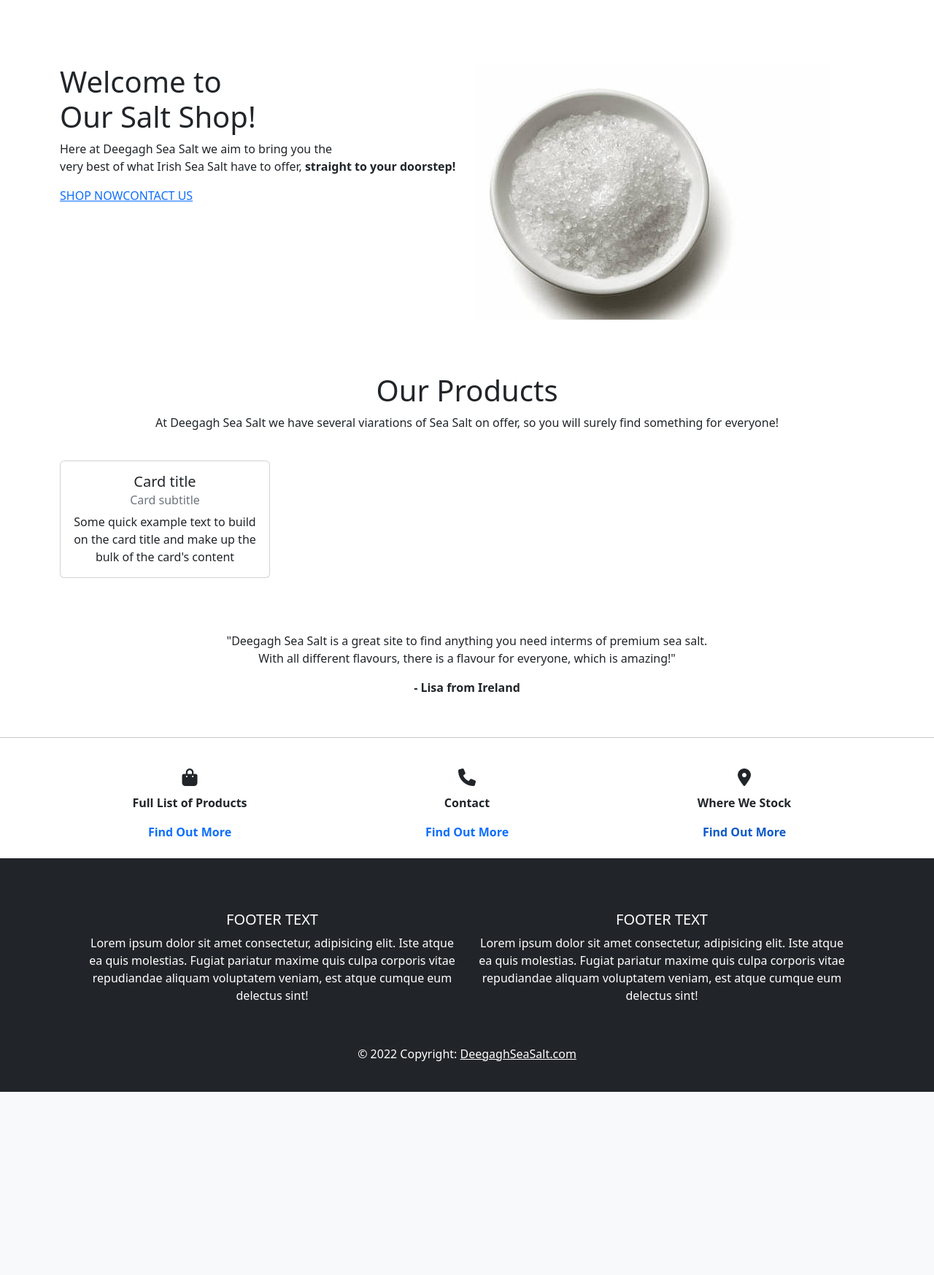
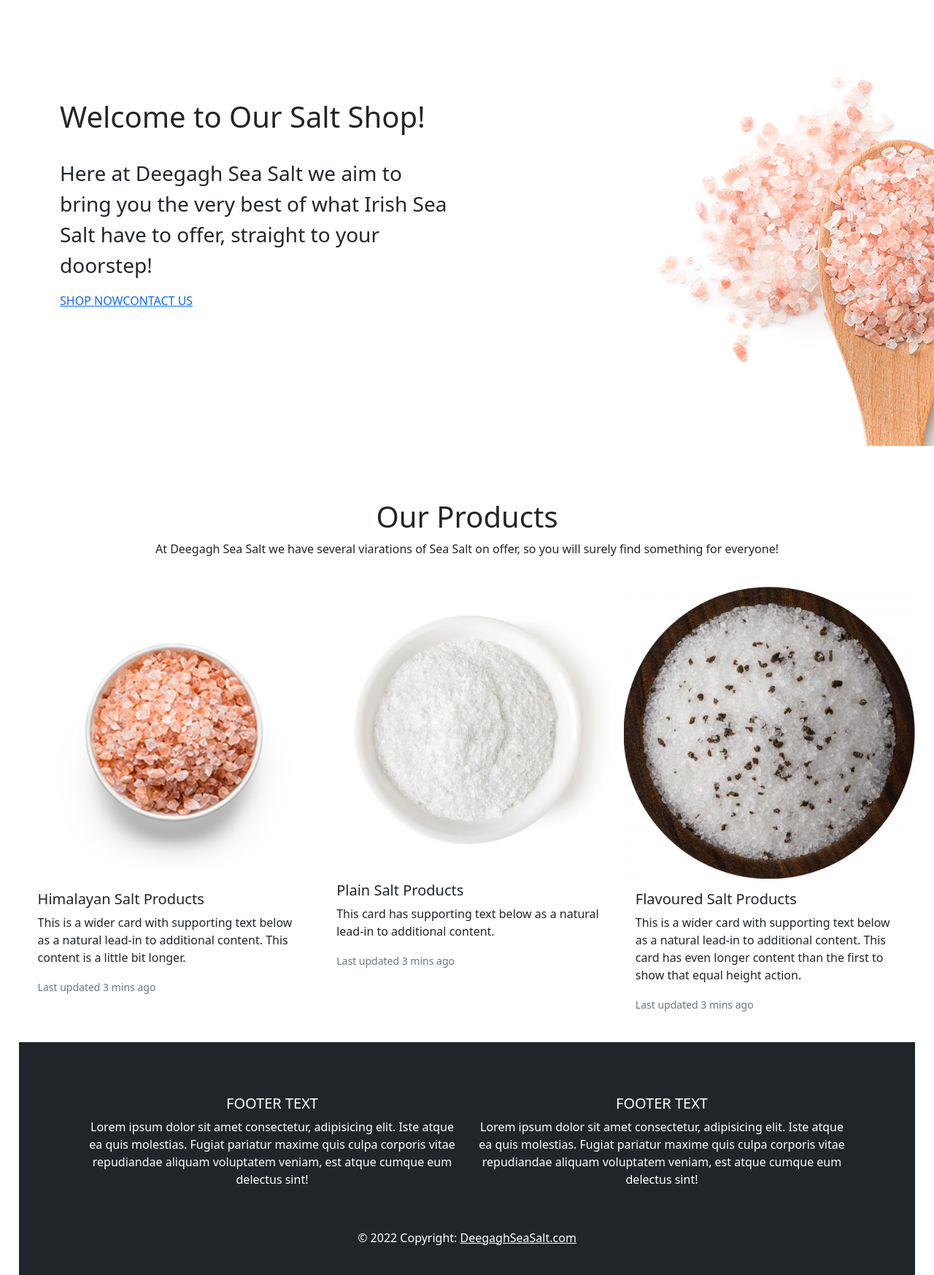
Before and after one commit to MeganNyhan/CI_PP5_SALT, a Django app: page / in a window 1280 px wide. Shown: the part 68-1815 px from the top of the page at 73% size. Before the commit the page ends 1564 px from the top, so only its background shows below. Run offline with Django 3.2, Linux system fonts and the light colour scheme; some libraries are stand-ins or nearby versions.

Commit message:
Add cards for products and images, etc. to card body

```diff
--- a/home/templates/home/index.html
+++ b/home/templates/home/index.html
@@ -17,13 +17,15 @@
                 <div class="col-md-6">
                   <div class="slider_item-detail">
                     <div>
-                      <h1>
-                        Welcome to <br />
-                        Our Salt Shop!
+                      <br/>
+                      <br/>
+                      <h1 class="fs-1">
+                        Welcome to Our Salt Shop!
                       </h1>
-                      <p>
-                        Here at Deegagh Sea Salt we aim to bring you the <br/> very best of what Irish Sea Salt have to offer,
-                        <strong>straight to your doorstep!</strong>
+                      <br/>
+                      <p class="fs-3 fw-light">
+                        Here at Deegagh Sea Salt we aim to bring you the very best of what Irish Sea Salt have to offer,
+                        straight to your doorstep!
                       </p>
                       <div class="d-flex">
                         <a href="" class="text-uppercase custom_orange-btn mr-3">
@@ -48,150 +50,42 @@
           </div>
         </div>
       </div>
-      <div class="carousel-item">
-        <div class="slider_item-box">
-          <div class="slider_item-container">
-            <div class="container">
-              <div class="row">
-                <div class="col-md-6">
-                  <div class="slider_item-detail">
-                    <div>
-                      <h1>
-                        Welcome to <br />
-                        Our Salt Shop!
-                      </h1>
-                      <p>
-                        There are many variations of passages of Lorem
-                        Ipsum available, but the majority have suffered
-                        alteration in some form, by injected humour, or
-                        randomised words which don't look even slightly
-                        believable.
-                      </p>
-                      <div class="d-flex">
-                        <a href="" class="text-uppercase custom_orange-btn mr-3">
-                          Shop Now
-                        </a>
-                        <a href="" class="text-uppercase custom_dark-btn">
-                          Contact Us
-                        </a>
-                      </div>
-                    </div>
-                  </div>
-                </div>
-                <div class="col-md-6">
-                  <div class="slider_img-box">
-                    <div>
-                      <img src="images/slide-img.png" alt="" class="" />
-                    </div>
-                  </div>
-                </div>
-              </div>
-            </div>
-          </div>
-        </div>
-      </div>
-      <div class="carousel-item">
-        <div class="slider_item-box">
-          <div class="slider_item-container">
-            <div class="container">
-              <div class="row">
-                <div class="col-md-6">
-                  <div class="slider_item-detail">
-                    <div class="text">
-                      <h1>
-                        Welcome to <br />
-                        Our Salt Shop!
-                      </h1>
-                      <p>
-                        There are many variations of passages of Lorem
-                        Ipsum available, but the majority have suffered
-                        alteration in some form, by injected humour, or
-                        randomised words which don't look even slightly
-                        believable.
-                      </p>
-                      <div class="d-flex">
-                        <a href="" class="text-uppercase custom_orange-btn mr-3">
-                          Shop Now
-                        </a>
-                        <a href="" class="text-uppercase custom_dark-btn">
-                          Contact Us
-                        </a>
-                      </div>
-                    </div>
-                  </div>
-                </div>
-                <div class="col-md-6">
-                  <div class="slider_img-box">
-                    <div>
-                      <img src="images/slide-img.png" alt="" class="" />
-                    </div>
-                  </div>
-                </div>
-              </div>
-            </div>
-          </div>
-        </div>
-      </div>
-    </div>
-    <div class="custom_carousel-control">
-      <a class="carousel-control-prev" href="#carouselExampleControls" role="button" data-slide="prev">
-        <span class="sr-only">Previous</span>
-      </a>
-      <a class="carousel-control-next" href="#carouselExampleControls" role="button" data-slide="next">
-        <span class="sr-only">Next</span>
-      </a>
     </div>
   </div>
 </section>
 </div>
 <br>
 <br>
-<!-- end slider section -->
 <!-- End of Header Image -->
 <!-- Products Section -->
   <div class="products">
     <h1 class="text-center fw-normal"> Our Products</h1>
     <p class="text-center fw-light"> At Deegagh Sea Salt we have several viarations of Sea Salt on offer, so you will surely find something for everyone!</p>
     <br/>
-    <div class="container">
-        <div class="card" style="width: 18rem;">
-          <div class="card-body">
-            <h5 class="card-title text-center">Card title</h5>
-            <h6 class="card-subtitle mb-2 text-muted  text-center">Card subtitle</h6>
-            <p class="card-text  text-center">Some quick example text to build on the card title and make up the bulk of the card's content</p>
-          </div>
-        </div>
-      </div>
+<!-- Product Card -->
+<div class="card-group">
+  <div class="card border-0">
+    <img class="card-img-top" src="{% static '/img/him-salt.jpeg' %}" alt="Card image cap">
+    <div class="card-body">
+      <h5 class="card-title">Himalayan Salt Products</h5>
+      <p class="card-text">This is a wider card with supporting text below as a natural lead-in to additional content. This content is a little bit longer.</p>
+      <p class="card-text"><small class="text-muted">Last updated 3 mins ago</small></p>
+    </div>
   </div>
-  <br/>
-<!-- End of Products -->
-<!-- Testimonials -->
-<div class="testimonial">
-  <img>
-  <p class="text-center fw-light">"Deegagh Sea Salt is a great site to find anything you need interms of premium sea salt.<br/> With all different flavours, there is a flavour for everyone, which is amazing!"</p>
-  <p class="text-center fw-semibold">- Lisa from Ireland</p>
-</div>
-<br/>
-<hr>
-<br/>
-<!-- End of Testimonials -->
-<!-- Services, and other Information -->
-<div class="container text-center">
-  <div class="row">
-    <div class="col-sm fw-semibold">
-      <h4><i class="fa-solid fa-bag-shopping"></i></h4>
-      <p class="fw-semibold">Full List of Products</p>
-      <a href="#" class="stretched-link" style="text-decoration: none">Find Out More</a>
+  <div class="card border-0">
+    <img class="card-img-top" src="{% static '/img/plain-salt.jpeg' %}" alt="Card image cap">
+    <div class="card-body">
+      <h5 class="card-title">Plain Salt Products</h5>
+      <p class="card-text">This card has supporting text below as a natural lead-in to additional content.</p>
+      <p class="card-text"><small class="text-muted">Last updated 3 mins ago</small></p>
     </div>
-    <div class="col-sm fw-semibold">
-      <h4><i class="fa-solid fa-phone"></i></h4>
-      <p class="fw-semibold">Contact</p>
-      <a href="#" class="stretched-link" style="text-decoration: none">Find Out More</a>
-    </div>
-    <div class="col-sm fw-semibold">
-      <h4><i class="fa-solid fa-location-dot"></i></h4>
-      <p class="fw-semibold">Where We Stock</p>
-      <a href="#" class="stretched-link" style="text-decoration: none">Find Out More</a>
+  </div>
+  <div class="card border-0">
+    <img class="card-img-top" src="{% static '/img/flav-salt.jpeg' %}" alt="Card image cap">
+    <div class="card-body">
+      <h5 class="card-title">Flavoured Salt Products</h5>
+      <p class="card-text">This is a wider card with supporting text below as a natural lead-in to additional content. This card has even longer content than the first to show that equal height action.</p>
+      <p class="card-text"><small class="text-muted">Last updated 3 mins ago</small></p>
     </div>
   </div>
 </div>
--- a/static/style.css
+++ b/static/style.css
@@ -12,3 +12,8 @@ body{
 .products{
     padding:2%;
 }
+
+/* Card */
+.card{
+    margin-left: 10px;
+}
```
Also changed, not shown: static/img/flav-salt.jpeg (added), static/img/him-salt.jpeg (added), static/img/plain-salt.jpeg (added), static/img/salt.jpeg.
